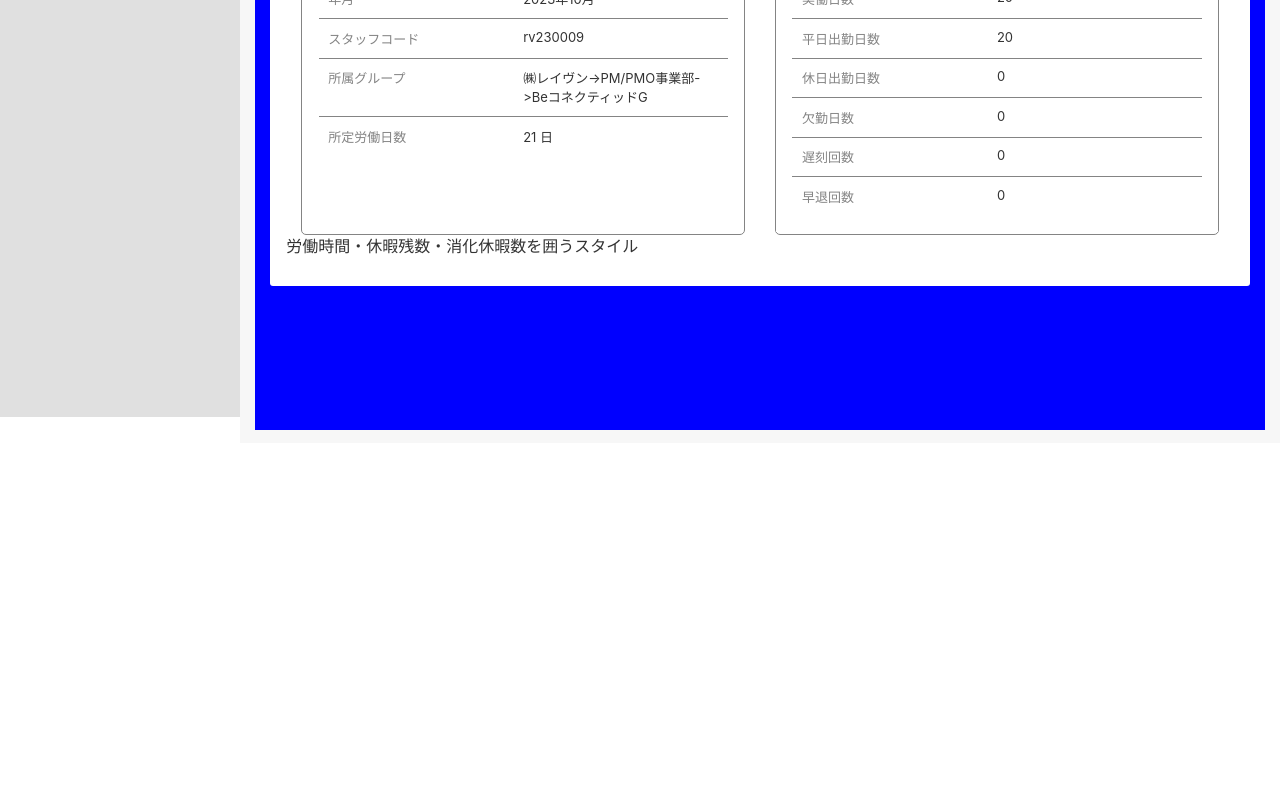
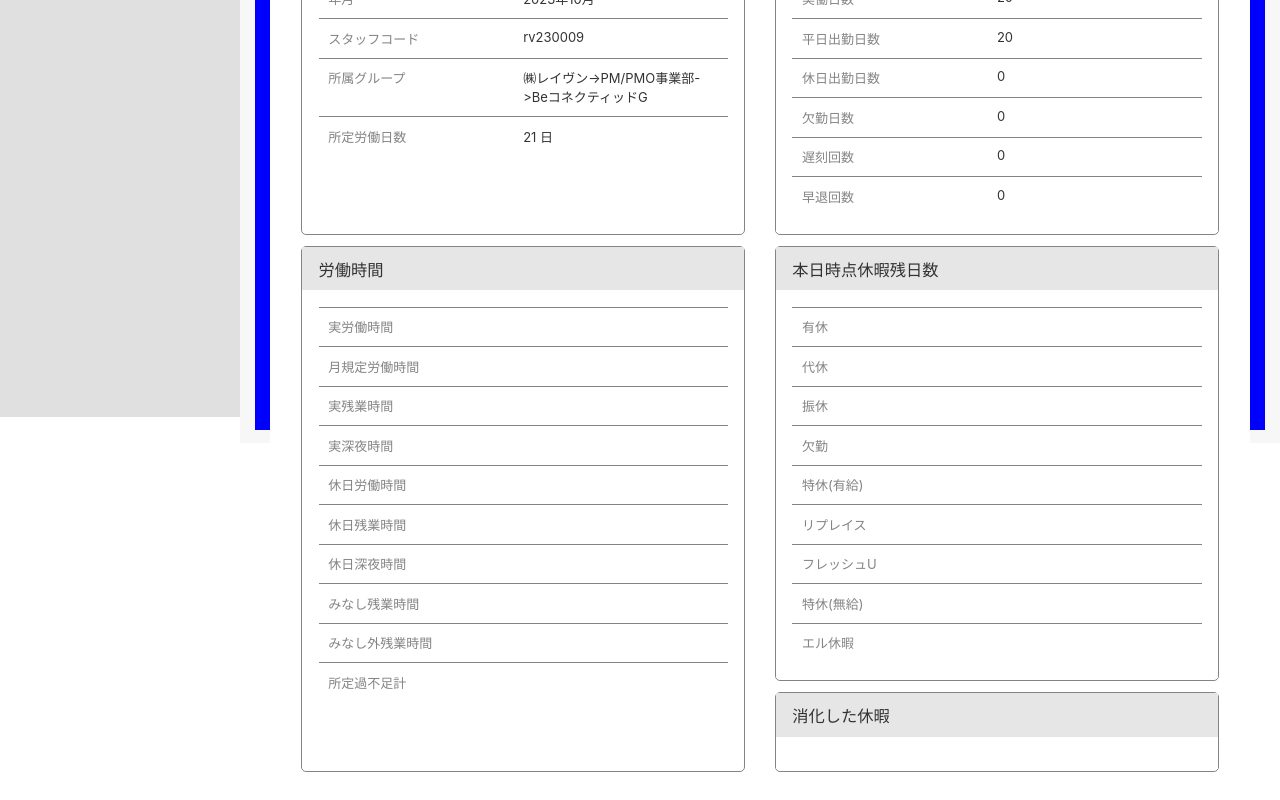
Before and after one commit to ShunKato1109/JOBKANTEST, a React (Create React App) app: page /workrecord-page in a window 1280 px wide. Shown: the part 490-1290 px from the top of the page. Before the commit the page ends 933 px from the top, so only its background shows below. Built offline with nearby package versions, Linux system fonts and the light colour scheme.

Commit message:
2画面ボディ作成2(231027)

```diff
--- a/src/02Page_WorkRecord/02Components/Body/AccountInfomation/AccountInfo.jsx
+++ b/src/02Page_WorkRecord/02Components/Body/AccountInfomation/AccountInfo.jsx
@@ -9,6 +9,7 @@ import { AccountCard } from "./Parts/AccountCard";
 /* ====== Styled Components ====== */
 const Sdiv = styled.div`// アカウント情報関数全体を囲うスタイル
     margin:13px 0px 13px 0px;
+
 `;
 
 const Sdiv1 = styled.div`// ユーザー情報・基本項目を囲うスタイル
@@ -16,6 +17,15 @@ const Sdiv1 = styled.div`// ユーザー情報・基本項目を囲うスタイ
 `;
 
 const Sdiv2 = styled.div`// 労働時間・休暇残数・消化休暇数を囲うスタイル
+    display:flex;
+    margin:13px 0px 13px 0px;
+
+`;
+
+const Sdiv2sub = styled.div` //Sdiv2内を分割するためのスタイル
+    flex:1;
+    display:flex;
+    flex-direction:column;
 
 `;
 
@@ -27,7 +37,7 @@ const userInfo = [
     {lefttext:"所属グループ",righttext:"㈱レイヴン->PM/PMO事業部->BeコネクティッドG"},
     {lefttext:"所定労働日数",righttext:"21 日"},
 ];
-
+// 基本項目内のテキスト配列
 const basictopics = [
     {lefttext:"実働日数",righttext:"20"},
     {lefttext:"平日出勤日数",righttext:"20"},
@@ -36,6 +46,37 @@ const basictopics = [
     {lefttext:"遅刻回数",righttext:"0"},
     {lefttext:"早退回数",righttext:"0"},
 ];
+// 労働時間内のテキスト配列
+const worktime = [
+    {lefttext:"実労働時間",righttext:""},
+    {lefttext:"月規定労働時間",righttext:""},
+    {lefttext:"実残業時間",righttext:""},
+    {lefttext:"実深夜時間",righttext:""},
+    {lefttext:"休日労働時間",righttext:""},
+    {lefttext:"休日残業時間",righttext:""},
+    {lefttext:"休日深夜時間",righttext:""},
+    {lefttext:"みなし残業時間",righttext:""},
+    {lefttext:"みなし外残業時間",righttext:""},
+    {lefttext:"所定過不足計",righttext:""},
+
+];
+// 本日時点休暇残日数のテキスト配列
+const vacationday= [
+    {lefttext:"有休",righttext:""},
+    {lefttext:"代休",righttext:""},
+    {lefttext:"振休",righttext:""},
+    {lefttext:"欠勤",righttext:""},
+    {lefttext:"特休(有給)",righttext:""},
+    {lefttext:"リプレイス",righttext:""},
+    {lefttext:"フレッシュU",righttext:""},
+    {lefttext:"特休(無給)",righttext:""},
+    {lefttext:"エル休暇",righttext:""},
+];
+// 消化した休暇のテキスト配列
+const usevacationday= [
+
+];
+
 
 /* ====== Components ====== */
 // アカウント情報の範囲を呼び出す関数
@@ -43,11 +84,19 @@ export const AccountInfo= ()=>{
     return(
         <Sdiv>
             <Sdiv1>
-                <AccountCard arry={userInfo} headlabel="ユーザー情報"/>
+                <AccountCard arry={userInfo} headlabel="ユーザー情報" />
                 <AccountCard arry={basictopics} headlabel="基本項目"/>
             </Sdiv1>
 
-            <Sdiv2>労働時間・休暇残数・消化休暇数を囲うスタイル</Sdiv2>
+            <Sdiv2>
+                <Sdiv2sub>
+                <AccountCard arry={worktime} headlabel="労働時間" />
+                </Sdiv2sub>
+                <Sdiv2sub>
+                    <AccountCard arry={vacationday} headlabel="本日時点休暇残日数" />
+                    <AccountCard arry={usevacationday} headlabel="消化した休暇" style={{marginTop:'13px'}}/>
+                </Sdiv2sub>
+            </Sdiv2>
         </Sdiv>
     )
 };
--- a/src/02Page_WorkRecord/02Components/Body/AccountInfomation/Parts/AccountCard.jsx
+++ b/src/02Page_WorkRecord/02Components/Body/AccountInfomation/Parts/AccountCard.jsx
@@ -9,6 +9,7 @@ import styled from "styled-components";
 const Sdiv = styled.div` //関数全体を囲うスタイル
     flex:1;
     padding:0px 15px 0px 15px;
+    // margin:15px 0px 15px 0px;
     color:#333333;
 `;
 
@@ -59,7 +60,7 @@ const ScardBodyRmsgdiv = styled.div` //カード内行の右側を囲うスタ
 // アカウントカードを呼び出す関数(Props:headlabel/)
 export const AccountCard = (props)=>{
     return(
-        <Sdiv>
+        <Sdiv style={props.style}>
          <Scarddiv>
             <ScardHeaderdiv>{props.headlabel}</ScardHeaderdiv>
             <ScardBodydiv>
```
